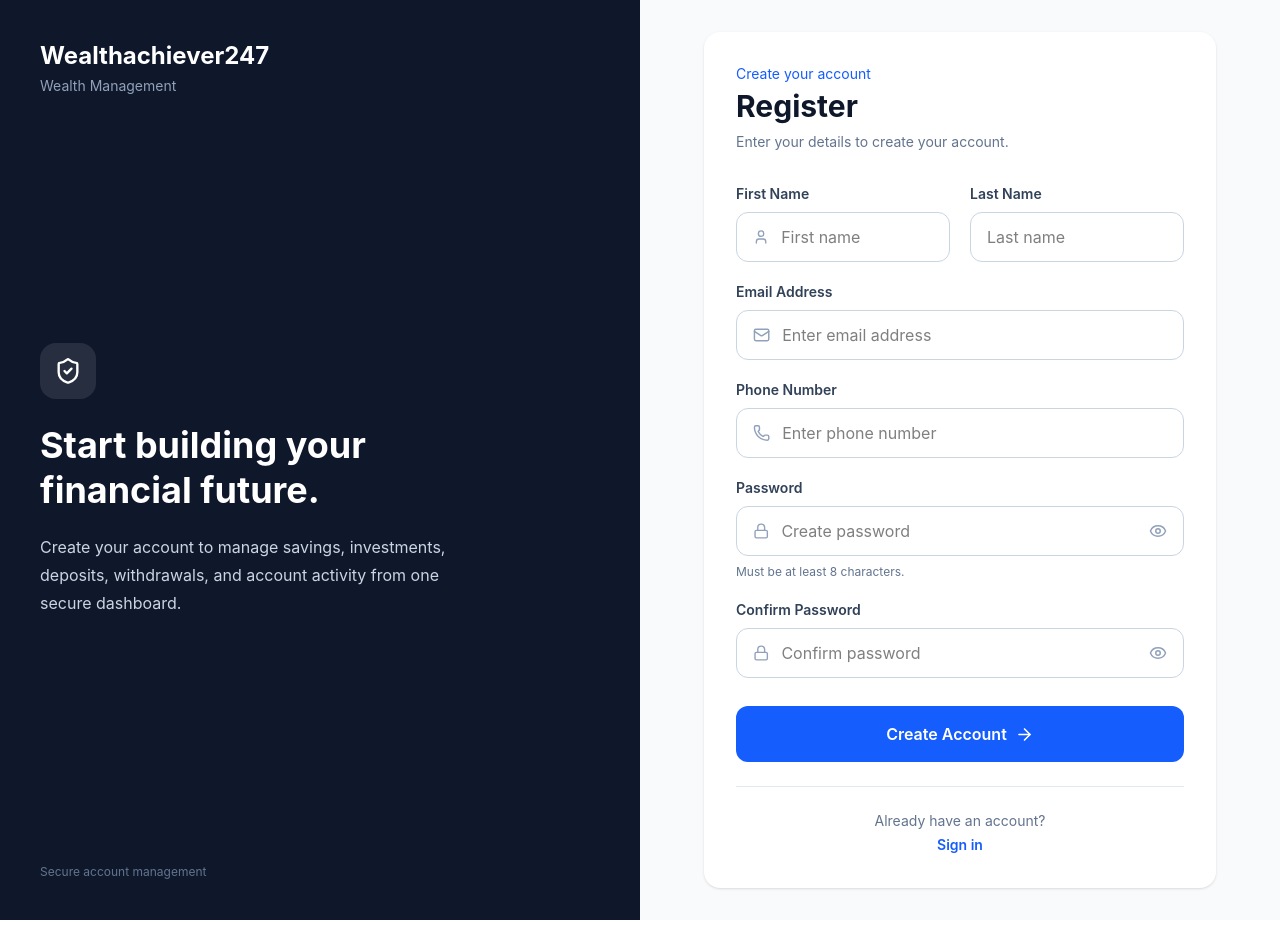
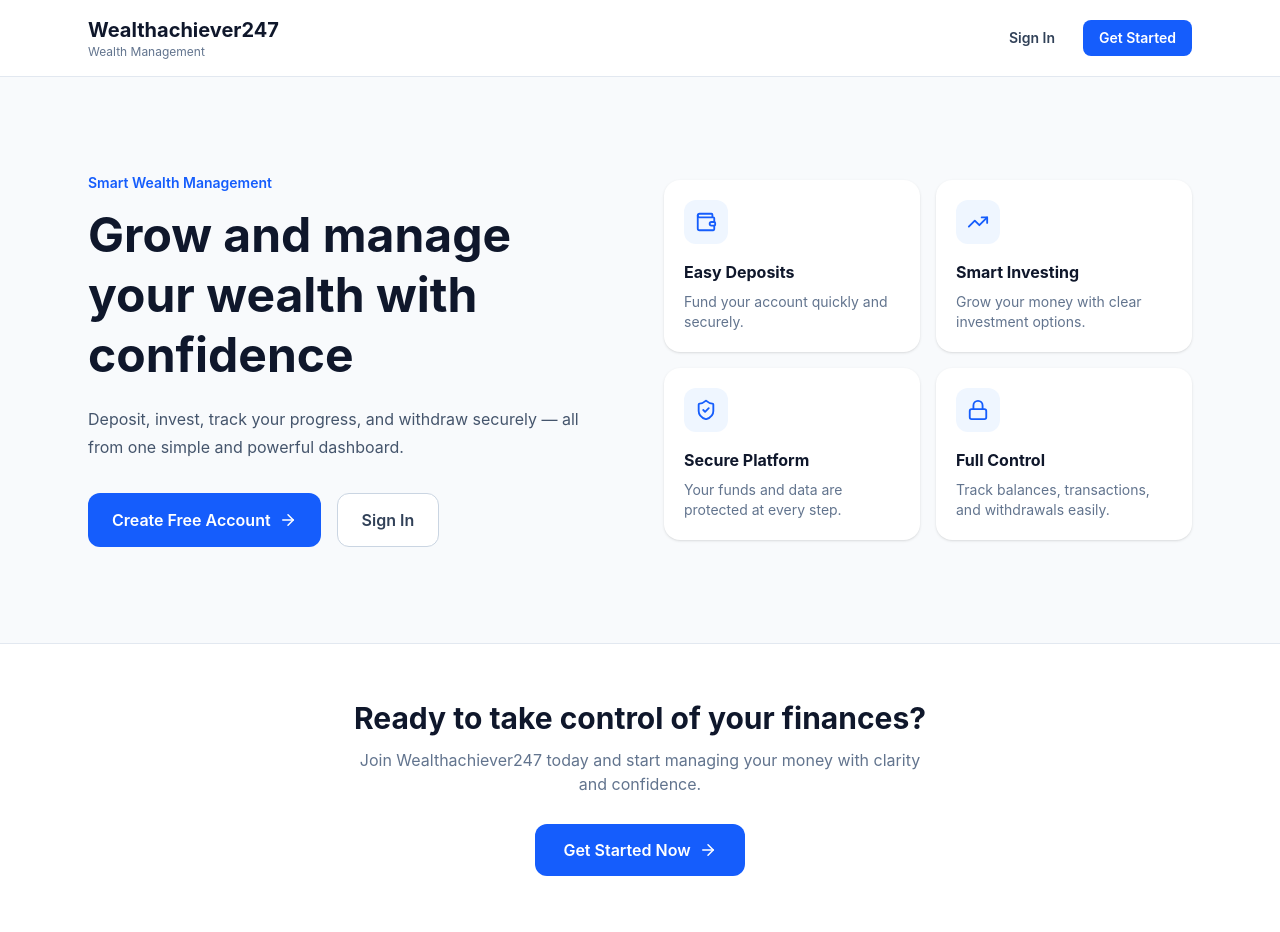
Before and after one commit to sirnewton237/Wealthachiever, a React (Vite) app: page / in a window 1280 px wide. Built offline with nearby package versions, Linux system fonts and the light colour scheme.

Commit message:
modified:   src/App.jsx 	new file:   src/pages/landing/Landing.jsx

```diff
--- a/src/App.jsx
+++ b/src/App.jsx
@@ -1,6 +1,9 @@
 import { BrowserRouter, Routes, Route } from "react-router-dom";
 
 import DashboardLayout from "./layouts/DashboardLayout/DashboardLayout";
+
+// Landing / Visitor page
+import Landing from "./pages/landing/Landing";
 
 // Auth pages
 import Login from "./pages/auth/Login/Login";
@@ -20,8 +23,8 @@ function App() {
   return (
     <BrowserRouter>
       <Routes>
-        {/* First page when the app opens */}
-        <Route path="/" element={<Register />} />
+        {/* First page visitors see */}
+        <Route path="/" element={<Landing />} />
 
         {/* Auth Routes */}
         <Route path="/login" element={<Login />} />
--- /dev/null
+++ b/src/pages/landing/Landing.jsx
@@ -0,0 +1,141 @@
+
+import { Link } from "react-router-dom";
+import {
+  ShieldCheck,
+  TrendingUp,
+  Wallet,
+  ArrowRight,
+  Lock,
+} from "lucide-react";
+
+const Landing = () => {
+  return (
+    <div className="min-h-screen bg-slate-50">
+      {/* Navbar */}
+      <header className="border-b border-slate-200 bg-white">
+        <div className="mx-auto flex max-w-6xl items-center justify-between px-4 py-4 md:px-6">
+          <div>
+            <h1 className="text-xl font-bold text-slate-900">
+              Wealthachiever247
+            </h1>
+            <p className="text-xs text-slate-500">Wealth Management</p>
+          </div>
+
+          <div className="flex items-center gap-3">
+            <Link
+              to="/login"
+              className="rounded-lg px-4 py-2 text-sm font-semibold text-slate-700 transition hover:bg-slate-100"
+            >
+              Sign In
+            </Link>
+            <Link
+              to="/register"
+              className="rounded-lg bg-blue-600 px-4 py-2 text-sm font-semibold text-white transition hover:bg-blue-700"
+            >
+              Get Started
+            </Link>
+          </div>
+        </div>
+      </header>
+
+      {/* Hero Section */}
+      <section className="mx-auto max-w-6xl px-4 py-16 md:px-6 md:py-24">
+        <div className="grid items-center gap-12 lg:grid-cols-2">
+          <div>
+            <p className="text-sm font-semibold text-blue-600">
+              Smart Wealth Management
+            </p>
+            <h2 className="mt-3 text-4xl font-bold leading-tight text-slate-900 md:text-5xl">
+              Grow and manage your wealth with confidence
+            </h2>
+            <p className="mt-5 text-base leading-7 text-slate-600">
+              Deposit, invest, track your progress, and withdraw securely — all
+              from one simple and powerful dashboard.
+            </p>
+
+            <div className="mt-8 flex flex-wrap gap-4">
+              <Link
+                to="/register"
+                className="flex items-center gap-2 rounded-xl bg-blue-600 px-6 py-3.5 font-semibold text-white transition hover:bg-blue-700"
+              >
+                Create Free Account
+                <ArrowRight size={18} />
+              </Link>
+              <Link
+                to="/login"
+                className="rounded-xl border border-slate-300 bg-white px-6 py-3.5 font-semibold text-slate-700 transition hover:bg-slate-50"
+              >
+                Sign In
+              </Link>
+            </div>
+          </div>
+
+          {/* Feature Cards */}
+          <div className="grid gap-4 sm:grid-cols-2">
+            <div className="rounded-2xl bg-white p-5 shadow-sm">
+              <div className="flex h-11 w-11 items-center justify-center rounded-xl bg-blue-50">
+                <Wallet size={22} className="text-blue-600" />
+              </div>
+              <h3 className="mt-4 font-bold text-slate-900">Easy Deposits</h3>
+              <p className="mt-2 text-sm text-slate-500">
+                Fund your account quickly and securely.
+              </p>
+            </div>
+
+            <div className="rounded-2xl bg-white p-5 shadow-sm">
+              <div className="flex h-11 w-11 items-center justify-center rounded-xl bg-blue-50">
+                <TrendingUp size={22} className="text-blue-600" />
+              </div>
+              <h3 className="mt-4 font-bold text-slate-900">Smart Investing</h3>
+              <p className="mt-2 text-sm text-slate-500">
+                Grow your money with clear investment options.
+              </p>
+            </div>
+
+            <div className="rounded-2xl bg-white p-5 shadow-sm">
+              <div className="flex h-11 w-11 items-center justify-center rounded-xl bg-blue-50">
+                <ShieldCheck size={22} className="text-blue-600" />
+              </div>
+              <h3 className="mt-4 font-bold text-slate-900">Secure Platform</h3>
+              <p className="mt-2 text-sm text-slate-500">
+                Your funds and data are protected at every step.
+              </p>
+            </div>
+
+            <div className="rounded-2xl bg-white p-5 shadow-sm">
+              <div className="flex h-11 w-11 items-center justify-center rounded-xl bg-blue-50">
+                <Lock size={22} className="text-blue-600" />
+              </div>
+              <h3 className="mt-4 font-bold text-slate-900">Full Control</h3>
+              <p className="mt-2 text-sm text-slate-500">
+                Track balances, transactions, and withdrawals easily.
+              </p>
+            </div>
+          </div>
+        </div>
+      </section>
+
+      {/* Bottom CTA */}
+      <section className="border-t border-slate-200 bg-white">
+        <div className="mx-auto max-w-6xl px-4 py-14 text-center md:px-6">
+          <h2 className="text-2xl font-bold text-slate-900 md:text-3xl">
+            Ready to take control of your finances?
+          </h2>
+          <p className="mx-auto mt-3 max-w-xl text-slate-500">
+            Join Wealthachiever247 today and start managing your money with
+            clarity and confidence.
+          </p>
+          <Link
+            to="/register"
+            className="mt-7 inline-flex items-center gap-2 rounded-xl bg-blue-600 px-7 py-3.5 font-semibold text-white transition hover:bg-blue-700"
+          >
+            Get Started Now
+            <ArrowRight size={18} />
+          </Link>
+        </div>
+      </section>
+    </div>
+  );
+};
+
+export default Landing;
```
